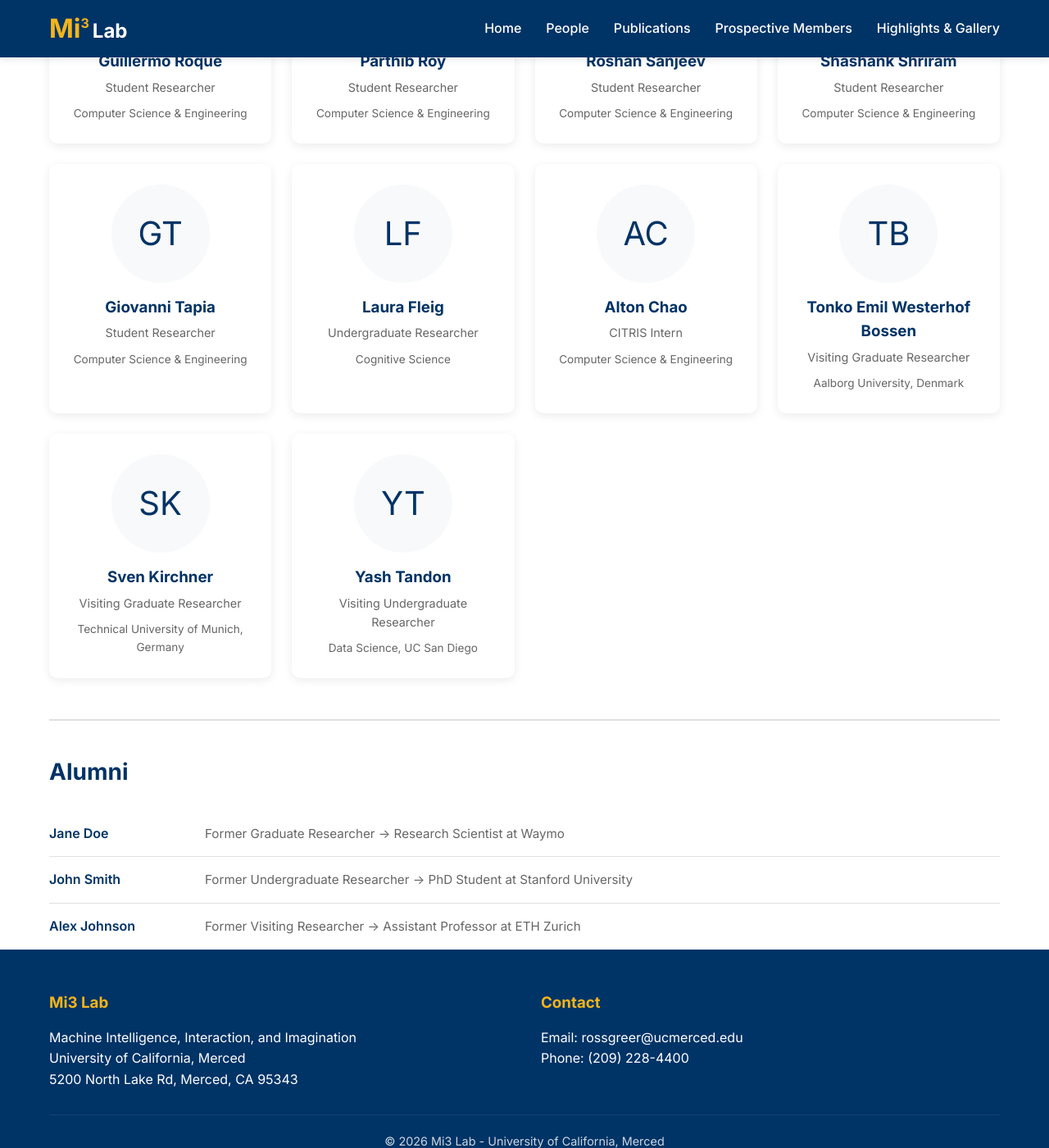
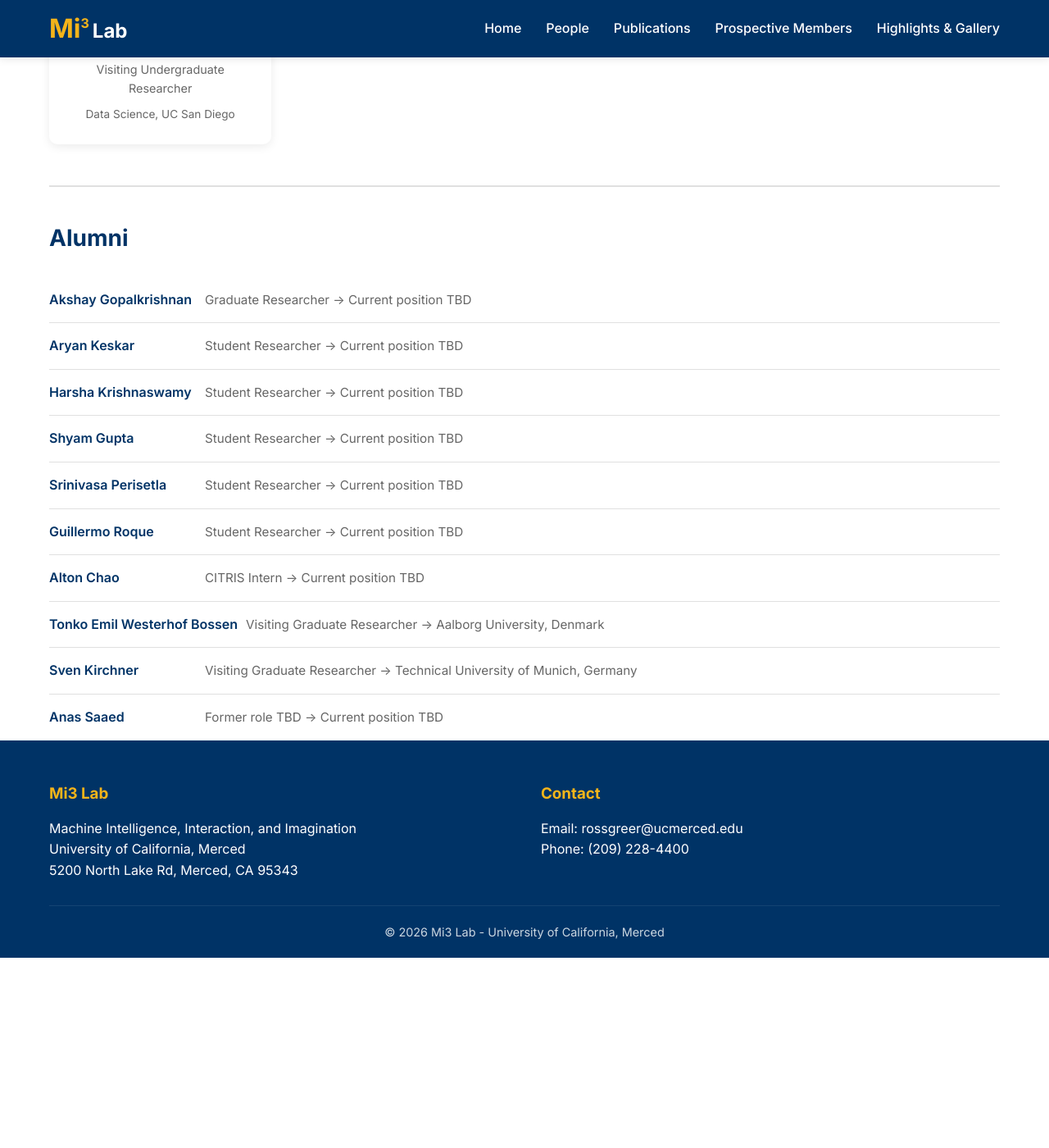
Before and after one commit to Mi3-Lab/mi3-lab.github.io, a Jekyll site: the page built from people.html, in a window 1280 px wide and 1400 px high, scrolled down 1439 px. Shown: the whole window at 82% size. Built offline with Jekyll 4.4.1, drawn with Linux system fonts in a browser that asks for light colours; after the commit the page ends 2607 px from its top, so only the background shows below that; some of the changed text lies outside the part shown.

Commit message:
Move 10 members to alumni, add Anas Saaed
Moved to alumni:
- Akshay Gopalkrishnan, Aryan Keskar, Harsha Krishnaswamy
- Shyam Gupta, Srinivasa Perisetla, Guillermo Roque
- Alton Chao, Tonko Bossen, Sven Kirchner

Added: Anas Saaed (alumni)

```diff
--- a/people.html
+++ b/people.html
@@ -42,13 +42,6 @@ title: People
     </div>
 
     <div class="person-card">
-      <div class="person-avatar">AG</div>
-      <h3>Akshay Gopalkrishnan</h3>
-      <p class="role">Graduate Researcher</p>
-      <p class="affiliation">Computer Science & Engineering</p>
-    </div>
-
-    <div class="person-card">
       <div class="person-avatar">MK</div>
       <h3>Maitrayee Keskar</h3>
       <p class="role">Graduate Researcher</p>
@@ -63,44 +56,9 @@ title: People
     </div>
 
     <div class="person-card">
-      <div class="person-avatar">SG</div>
-      <h3>Shyam Gupta</h3>
-      <p class="role">Student Researcher</p>
-      <p class="affiliation">Computer Science & Engineering</p>
-    </div>
-
-    <div class="person-card">
-      <div class="person-avatar">AK</div>
-      <h3>Aryan Keskar</h3>
-      <p class="role">Student Researcher</p>
-      <p class="affiliation">Computer Science & Engineering</p>
-    </div>
-
-    <div class="person-card">
-      <div class="person-avatar">HK</div>
-      <h3>Harsha Krishnaswamy</h3>
-      <p class="role">Student Researcher</p>
-      <p class="affiliation">Computer Science & Engineering</p>
-    </div>
-
-    <div class="person-card">
       <div class="person-avatar">EM</div>
       <h3>Erika Maquiling</h3>
       <p class="role">Student Researcher, CITRIS Innovation Intern</p>
-      <p class="affiliation">Computer Science & Engineering</p>
-    </div>
-
-    <div class="person-card">
-      <div class="person-avatar">SP</div>
-      <h3>Srinivasa Perisetla</h3>
-      <p class="role">Student Researcher</p>
-      <p class="affiliation">Computer Science & Engineering</p>
-    </div>
-
-    <div class="person-card">
-      <div class="person-avatar">GR</div>
-      <h3>Guillermo Roque</h3>
-      <p class="role">Student Researcher</p>
       <p class="affiliation">Computer Science & Engineering</p>
     </div>
 
@@ -140,27 +98,6 @@ title: People
     </div>
 
     <div class="person-card">
-      <div class="person-avatar">AC</div>
-      <h3>Alton Chao</h3>
-      <p class="role">CITRIS Intern</p>
-      <p class="affiliation">Computer Science & Engineering</p>
-    </div>
-
-    <div class="person-card">
-      <div class="person-avatar">TB</div>
-      <h3>Tonko Emil Westerhof Bossen</h3>
-      <p class="role">Visiting Graduate Researcher</p>
-      <p class="affiliation">Aalborg University, Denmark</p>
-    </div>
-
-    <div class="person-card">
-      <div class="person-avatar">SK</div>
-      <h3>Sven Kirchner</h3>
-      <p class="role">Visiting Graduate Researcher</p>
-      <p class="affiliation">Technical University of Munich, Germany</p>
-    </div>
-
-    <div class="person-card">
       <div class="person-avatar">YT</div>
       <h3>Yash Tandon</h3>
       <p class="role">Visiting Undergraduate Researcher</p>
@@ -172,16 +109,44 @@ title: People
     <h2>Alumni</h2>
     <ul class="alumni-list">
       <li>
-        <span class="alumni-name">Jane Doe</span>
-        <span class="alumni-details">Former Graduate Researcher &rarr; Research Scientist at Waymo</span>
+        <span class="alumni-name">Akshay Gopalkrishnan</span>
+        <span class="alumni-details">Graduate Researcher &rarr; Current position TBD</span>
       </li>
       <li>
-        <span class="alumni-name">John Smith</span>
-        <span class="alumni-details">Former Undergraduate Researcher &rarr; PhD Student at Stanford University</span>
+        <span class="alumni-name">Aryan Keskar</span>
+        <span class="alumni-details">Student Researcher &rarr; Current position TBD</span>
       </li>
       <li>
-        <span class="alumni-name">Alex Johnson</span>
-        <span class="alumni-details">Former Visiting Researcher &rarr; Assistant Professor at ETH Zurich</span>
+        <span class="alumni-name">Harsha Krishnaswamy</span>
+        <span class="alumni-details">Student Researcher &rarr; Current position TBD</span>
+      </li>
+      <li>
+        <span class="alumni-name">Shyam Gupta</span>
+        <span class="alumni-details">Student Researcher &rarr; Current position TBD</span>
+      </li>
+      <li>
+        <span class="alumni-name">Srinivasa Perisetla</span>
+        <span class="alumni-details">Student Researcher &rarr; Current position TBD</span>
+      </li>
+      <li>
+        <span class="alumni-name">Guillermo Roque</span>
+        <span class="alumni-details">Student Researcher &rarr; Current position TBD</span>
+      </li>
+      <li>
+        <span class="alumni-name">Alton Chao</span>
+        <span class="alumni-details">CITRIS Intern &rarr; Current position TBD</span>
+      </li>
+      <li>
+        <span class="alumni-name">Tonko Emil Westerhof Bossen</span>
+        <span class="alumni-details">Visiting Graduate Researcher &rarr; Aalborg University, Denmark</span>
+      </li>
+      <li>
+        <span class="alumni-name">Sven Kirchner</span>
+        <span class="alumni-details">Visiting Graduate Researcher &rarr; Technical University of Munich, Germany</span>
+      </li>
+      <li>
+        <span class="alumni-name">Anas Saaed</span>
+        <span class="alumni-details">Former role TBD &rarr; Current position TBD</span>
       </li>
     </ul>
   </div>
```
